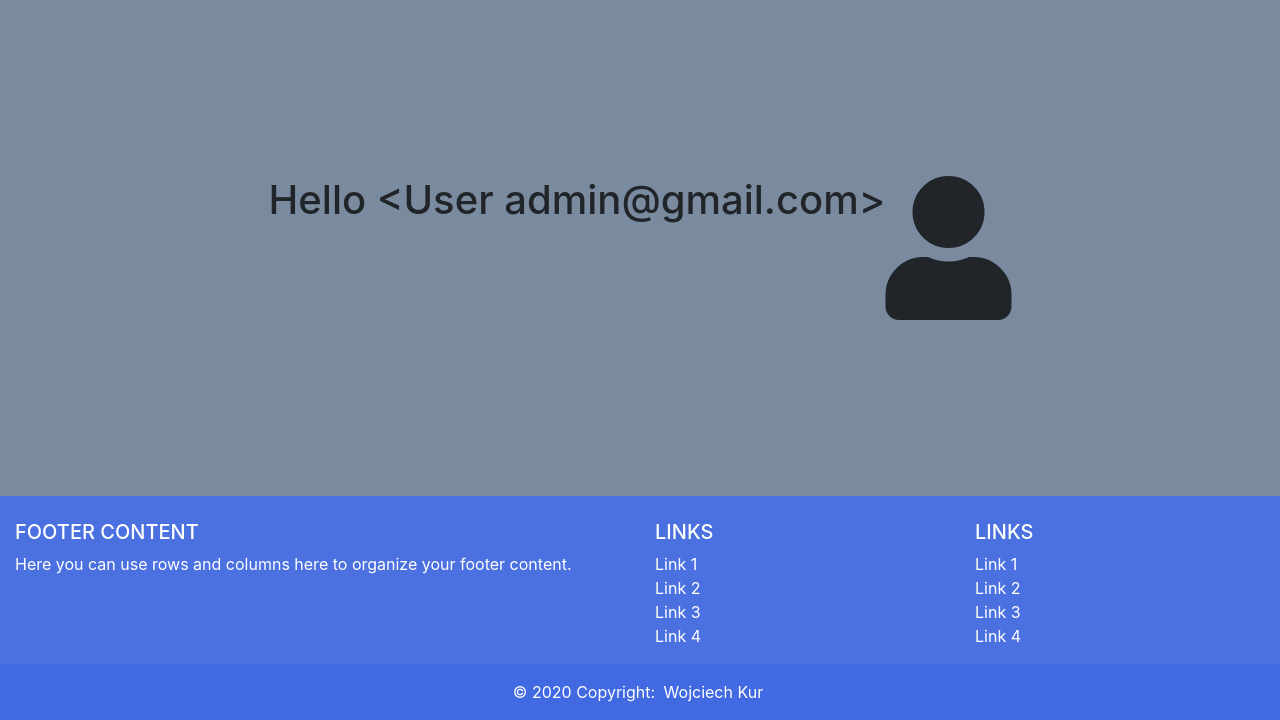
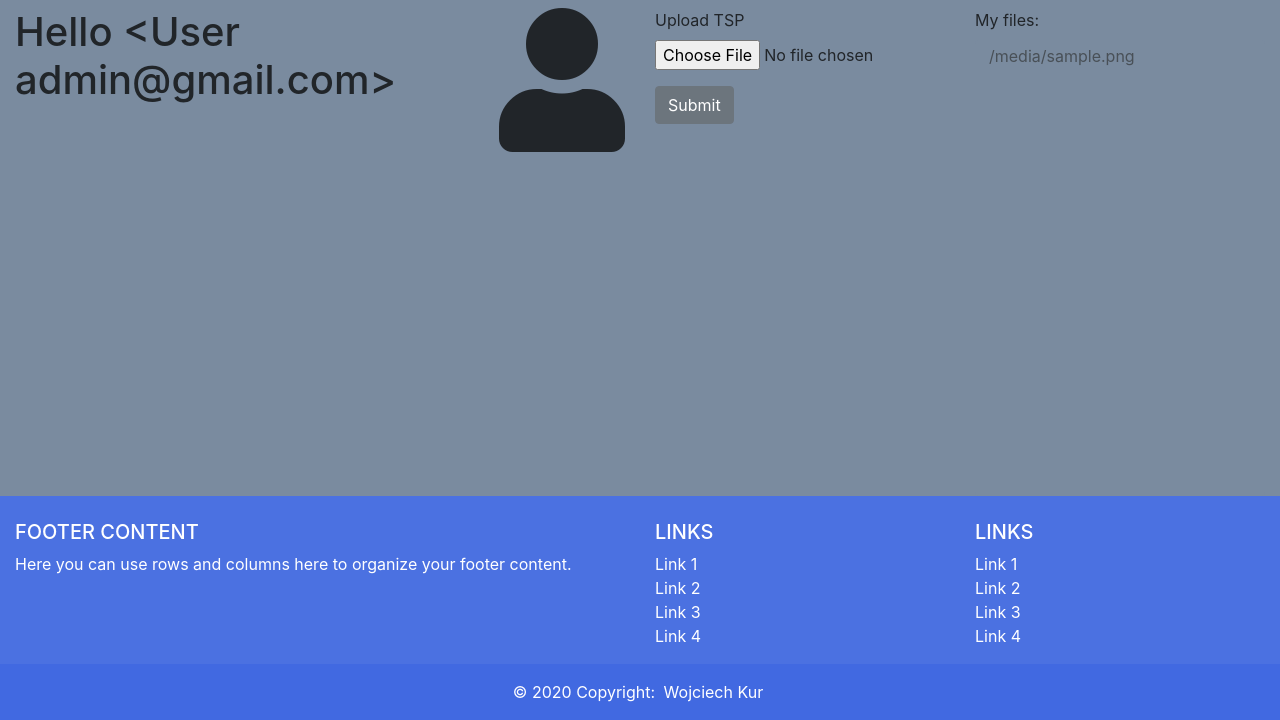
Before and after one commit to kuras120/FlaskApis, a Flask app: template templates/userPanel.html in a window 1280 px wide. Shown: the part 80-800 px from the top of the page. Run offline with Flask 2, Linux system fonts and the light colour scheme; data comes from the database, SQL or seed files in the repository; the template is opened without the code that fills it: values that come from a table or form of the project are taken from there, most other values are stand-ins (such as "Sample title", 1, 10 or a date in 2020); parts of the project's set-up code (start-up, migrations or seed data) failed here and were passed over; some libraries are stand-ins or nearby versions.

Commit message:
File manager frontend

```diff
--- a/requirements.txt
+++ b/requirements.txt
@@ -1,5 +1,5 @@
 Flask==1.0.2
 PyJWT==1.7.1
-SQLAlchemy==1.1.13
+SQLAlchemy==1.3.3
 Flask-SQLAlchemy==2.3.2
 python-dotenv==0.10.1
--- a/static/css/main-styles.css
+++ b/static/css/main-styles.css
@@ -30,7 +30,10 @@ body {
     color: white;
     background-color: #4b71e1;
 }
-
+#button-mobile a {
+    color: white;
+    text-decoration: none;
+}
 /* FIRST IMPRESSION */
 #banner {
     background: url("../images/city.jpg"), linear-gradient(rgba(123, 140, 160, 1), rgba(123, 140, 160, 1)) repeat-x;
@@ -79,6 +82,22 @@ body {
     border-left: 1px solid #000;
 }
 
+#files-box {
+    height: 100%;
+}
+#files {
+    background-color: #7a8b9f;
+    border: none;
+}
+
+#files:focus {
+    box-shadow: none;
+}
+
+#files::-webkit-scrollbar {
+    display: none;
+}
+
 .list-group-item {
     background-color: #7a8b9f;
 }
--- a/templates/index.html
+++ b/templates/index.html
@@ -61,15 +61,9 @@
                         <li class="list-inline-item">
                             <div class="btn-group btn-group-toggle d-block" data-toggle="buttons">
                                 {% for elem in item[1] %}
-                                    {% if loop.index == 1 %}
                                     <label class="btn btn-secondary">
                                         <input type="radio" name="options" autocomplete="off"> {{ elem }}
                                     </label>
-                                    {% else %}
-                                    <label class="btn btn-secondary">
-                                        <input type="radio" name="options" autocomplete="off"> {{ elem }}
-                                    </label>
-                                    {% endif %}
                                 {% endfor %}
                             </div>
                         </li>
--- a/templates/shared/base.html
+++ b/templates/shared/base.html
@@ -63,7 +63,7 @@
                 </button>
                 <div class="collapse navbar-collapse" id="navbarText">
                     <ul class="navbar-nav ml-auto">
-                        {% if session['auth_token'] %}
+                        {% if session.get('auth_token') %}
                             <li class="nav-item">
                                 <a class="nav-link" href="{{ url_for('user_controller.index') }}">LOGGED AS {{ user }}</a>
                             </li>
@@ -84,9 +84,19 @@
         </nav>
         <!-- NAVBAR MOBILE -->
         <nav class="navbar d-md-none fixed-top navbar-light bg-light">
+            {% if session.get('auth_token') %}
+            <div id="button-mobile" class="container-fluid d-flex justify-content-center h-100">
+                <h5>
+                    <a href="{{ url_for('user_controller.logout')}}">
+                        SIGN OUT <span class="sr-only">(current)</span>
+                    </a>
+                </h5>
+            </div>
+            {% else %}
             <div id="button-mobile" class="container-fluid d-flex justify-content-center h-100" data-toggle="modal" data-target="#loginModal">
                 <h5>TAP TO START</h5>
             </div>
+            {% endif %}
         </nav>
         <!-- CONTENT -->
         <div class="container-fluid d-flex flex-column flex-grow-1">
--- a/templates/userPanel.html
+++ b/templates/userPanel.html
@@ -1,10 +1,34 @@
 {% extends 'shared/base.html' %}
 {% block title %}Account{% endblock %}
 {% block content %}
-    <div class="row flex-grow-1 align-items-center">
-        <div class="d-flex col-12 justify-content-center">
+    <div class="row flex-grow-1">
+        <div class="d-flex col-md-6 col-12 justify-content-center pt-2">
             <h1>Hello {{ user }}</h1>
             <i class="fas fa-user fa-9x"></i>
         </div>
+        <div class="col-md-3 col-12 pt-2">
+{#            {{ url_for('user_controller.add_file') }}#}
+            <form action="" method="POST" enctype="multipart/form-data">
+                <div class="row">
+                    <div class="col-md-12 col-8 form-group">
+                        <label for="fileInput">Upload TSP</label>
+                        <input type="file" name="fileInput" class="form-control-file" id="fileInput" required>
+                    </div>
+                    <div class="d-flex col-md-12 col-4 align-items-center">
+                        <button type="submit" class="btn btn-secondary">Submit</button>
+                    </div>
+                </div>
+            </form>
+        </div>
+        <div class="col-md-3 col-12 pt-2">
+            <div id="files-box" class="d-flex flex-column">
+                <label for="files">My files:</label>
+                <select id="files" class="custom-select flex-grow-1" multiple>
+                    {% for file in files %}
+                    <option value={{ file.file_name }}>{{ file.file_name }}</option>
+                    {% endfor %}
+                </select>
+            </div>
+        </div>
     </div>
 {% endblock %}
```
